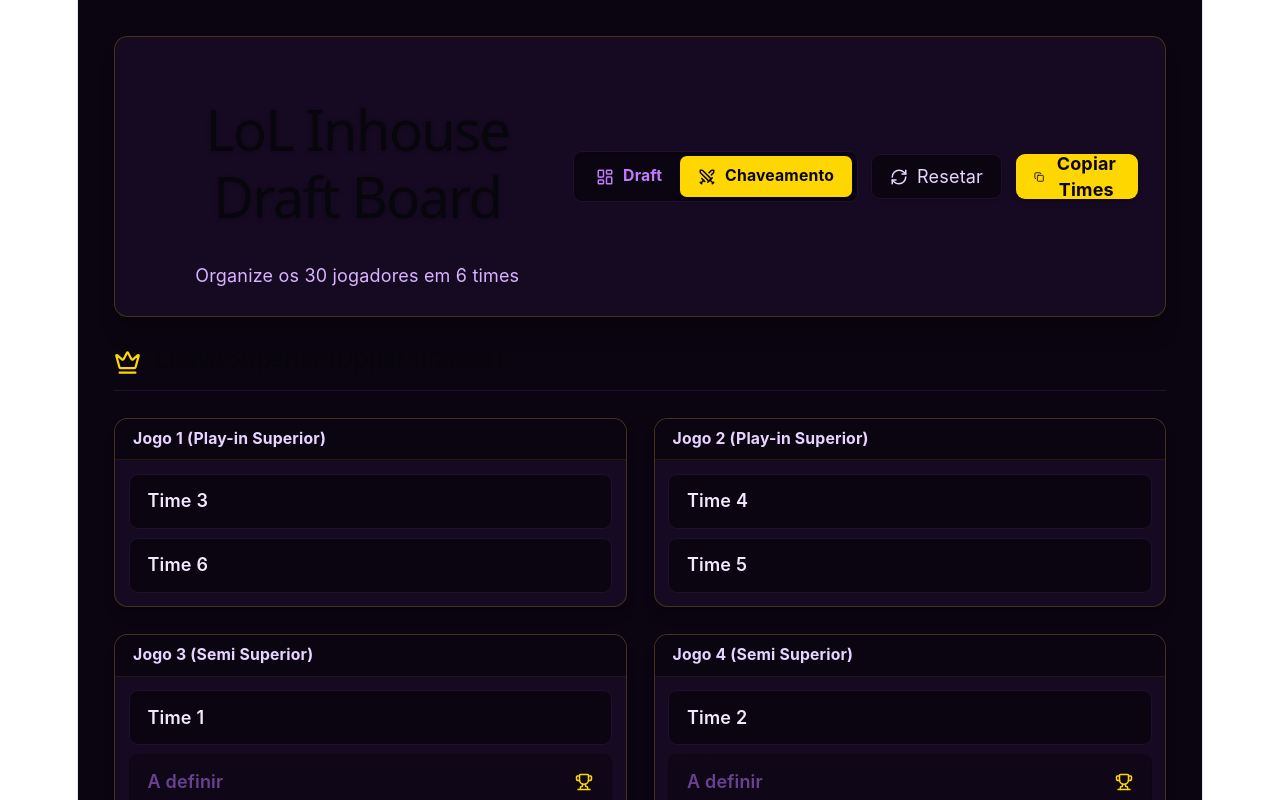
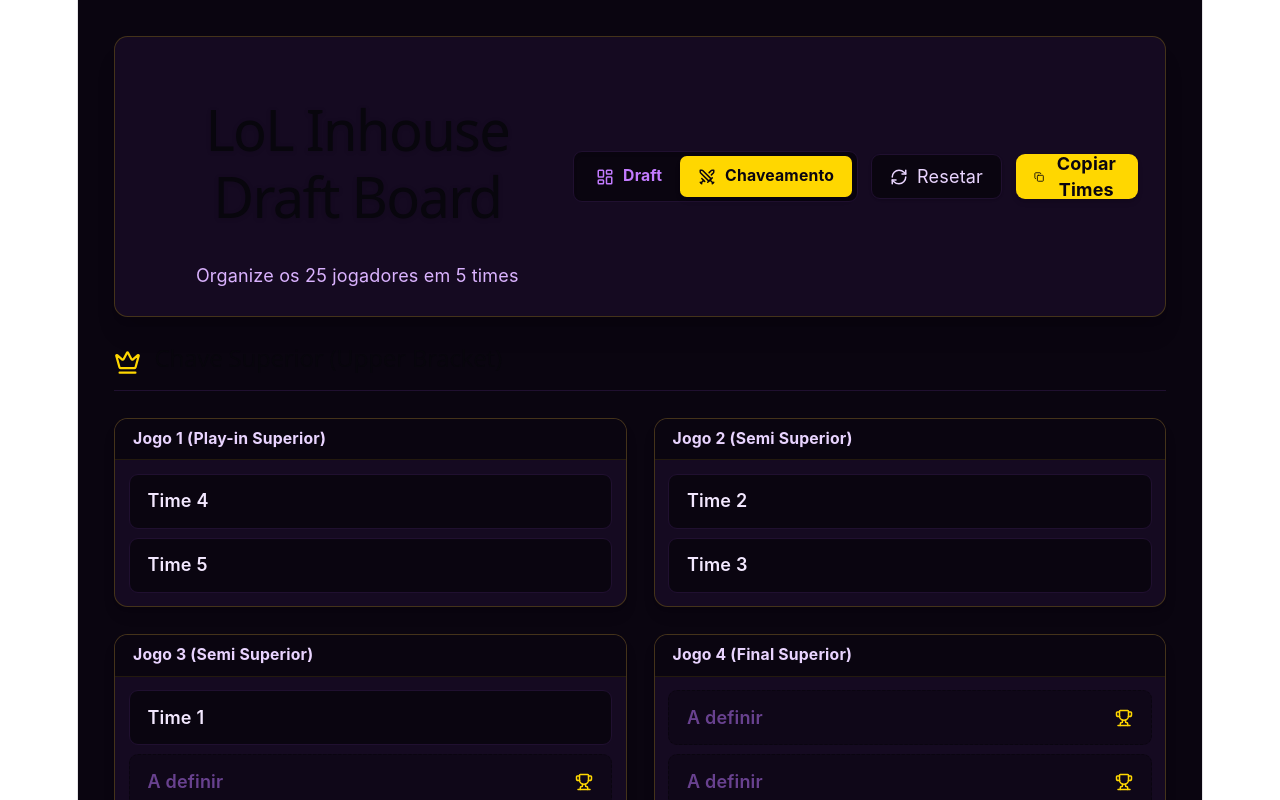
Before and after one commit to victorscborges/lol-inhouse-draft-board, a React (Vite) app: page / in a window 1280 px wide. Both pictures are taken after a click on the button "Chaveamento". Shown: the top 800 px of the page. Built offline with nearby package versions, Linux system fonts and the light colour scheme.

Commit message:
Removed players and back to upper/lower

```diff
--- a/src/App.jsx
+++ b/src/App.jsx
@@ -7,13 +7,11 @@
   { id: 2, name: 'Victor dos Santos Almeida', nick: 'SrCh4ve#BR1', phone: '11 953122652', main: 'TOP', sec: 'ADC', usage: 'Main TOP / Flex ADC' },
   { id: 3, name: 'Guilherme Gonzalez Câmara', nick: 'gzalez#zzz', phone: '13982260198', main: 'JG', sec: 'TOP', usage: 'Main JG / Flex TOP' },
   { id: 4, name: 'Caue Paiva Lucena', nick: 'Lauê Cuccena#br1', phone: '13981694051', main: 'JG', sec: 'SUP', usage: 'Main JG' },
-  { id: 5, name: 'Rafael Henriques', nick: 'akubO#BR1', phone: '13 99706-8797', main: 'JG', sec: 'ADC', usage: 'Main JG / Flex ADC' },
   { id: 6, name: 'Joao Pedro Felippi da Costa', nick: 'Kavazaa#Furia', phone: '13991196998', main: 'MID', sec: 'ADC', usage: 'Autofill ADC / Flex MID' },
   { id: 7, name: 'Renan Rodrigo Campana dos Santos', nick: 'alexa ligar aura #rena', phone: '13974117750', main: 'MID', sec: '-', usage: 'Main MID' },
   { id: 8, name: 'Vitor Felipe Lima Gomes Vieira', nick: 'Meno Mandrakez #br1', phone: '11989994423', main: 'MID', sec: 'JG', usage: 'Autofill JG / Flex MID' },
   { id: 9, name: 'Maycon Lyncon Lima De Sousa', nick: 'Dynamo #TFC', phone: '13982066530', main: 'MID', sec: 'ADC', usage: 'Autofill ADC / Flex MID' },
   { id: 10, name: 'Rhuan Strele Ferreira de Andrade', nick: 'metalfox2001#BR1', phone: '13996644508', main: 'MID', sec: 'TOP', usage: 'Autofill TOP / Flex MID' },
-  { id: 11, name: 'Marcos Vinicius Santos Silva', nick: 'Aurelion SoI#SOL', phone: '13997612181', main: 'MID', sec: 'JG', usage: 'Autofill JG / Flex MID' },
   { id: 12, name: 'Lucas Azenha Paes', nick: '아스본#666', phone: '(11) 997539262', main: 'MID', sec: 'TOP', usage: 'Autofill TOP / Flex MID' },
   { id: 13, name: 'Paulo Ryen Masuda', nick: 'DsM#msd', phone: '13996248636', main: 'ADC', sec: 'JG', usage: 'Main ADC / Flex JG' },
   { id: 14, name: 'Renan Barroso Dos Santos', nick: 'Seighart #BR1', phone: '13991551881', main: 'ADC', sec: 'MID', usage: 'Main ADC / Flex MID' },
@@ -22,21 +20,18 @@
   { id: 17, name: 'Guilherme Lopes dos Santos', nick: 'Naja#gui', phone: '13996713934', main: 'SUP', sec: 'ADC', usage: 'Autofill ADC / Flex SUP' },
   { id: 18, name: 'Felipe Luiz da Silva', nick: 'ChayS#BR1', phone: '13996404897', main: 'SUP', sec: '-', usage: 'Main SUP' },
   { id: 19, name: 'Rodrigo Algamis', nick: 'RodrigoAlgamis#BR1', phone: '13996122000', main: 'SUP', sec: '-', usage: 'Main SUP' },
-  { id: 20, name: 'Guilherme de Carvalho Rocha', nick: 'FELIZ NO SIMPLES #gui', phone: '13991923201', main: 'SUP', sec: 'TOP', usage: 'Autofill TOP / Flex SUP' },
   { id: 21, name: 'Renan Garcia', nick: 'nxnzin#001', phone: '13 991520524', main: 'TOP', sec: 'MID', usage: 'Main TOP' },
   { id: 22, name: 'Luis Gustavo Araujo Santos', nick: 'soulzinhu#2222', phone: '13 99171-3318', main: 'SUP', sec: 'ADC', usage: 'Autofill ADC / Flex SUP' },
   { id: 23, name: 'Guilherme Bechelli', nick: 'BKL#1553', phone: '13 99648-3429', main: 'JG', sec: 'SUP', usage: 'Main JG / Flex SUP' },
   { id: 24, name: 'Eduardo Caldas Alves', nick: 'Rita Cake#2pac', phone: '13988161270', main: 'ADC', sec: '-', usage: 'Main ADC' },
   { id: 25, name: 'João Vitor Maia de Oliveira', nick: 'Kryynn #1852', phone: '11963415901', main: 'JG', sec: 'TOP', usage: 'Main JG / Flex TOP' },
   { id: 26, name: 'Matheus Godinho', nick: 'LittIe God#1302', phone: '13991152717', main: 'TOP', sec: 'SUP', usage: 'Main TOP / Flex SUP' },
-  { id: 27, name: 'Gabriel Casaroti Persico', nick: 'Casaroti#BR1', phone: '13 960009430', main: 'SUP', sec: '-', usage: 'Main SUP' },
   { id: 28, name: 'Igor Aparecido Couto Silva', nick: 'IRN kazuya#otaku', phone: '11 96449-7638', main: 'SUP', sec: 'MID', usage: 'Main SUP / Flex MID' },
-  { id: 29, name: 'Lucas Croce', nick: 'APENAS RISADINHA#HAHA', phone: '-', main: 'TOP', sec: 'MID', usage: 'Main TOP / Flex MID' },
-  { id: 30, name: 'Espaço Reservado', nick: 'Espaço Reservado#BR1', phone: '-', main: 'SUP', sec: 'ADC', usage: 'Main SUP / Flex ADC' }
+  { id: 29, name: 'Lucas Croce', nick: 'APENAS RISADINHA#HAHA', phone: '-', main: 'TOP', sec: 'MID', usage: 'Main TOP / Flex MID' }
 ];
 
 const ROLES = ['TOP', 'JG', 'MID', 'ADC', 'SUP'];
-const TEAMS = ['Time 1', 'Time 2', 'Time 3', 'Time 4', 'Time 5', 'Time 6'];
+const TEAMS = ['Time 1', 'Time 2', 'Time 3', 'Time 4', 'Time 5'];
 
 // Helper para pegar Primeiro e Último nome
 const formatName = (fullName) => {
@@ -49,7 +44,7 @@
 export default function App() {
   const [activeTab, setActiveTab] = useState('draft');
   const [winners, setWinners] = useState({
-    1: null, 2: null, 3: null, 4: null, 5: null, 6: null, 7: null, 8: null, 9: null, 10: null
+    1: null, 2: null, 3: null, 4: null, 5: null, 6: null, 7: null, 8: null
   });
 
   const [teamLabels, setTeamLabels] = useState({
@@ -57,8 +52,7 @@
     'Time 2': 'Time 2',
     'Time 3': 'Time 3',
     'Time 4': 'Time 4',
-    'Time 5': 'Time 5',
-    'Time 6': 'Time 6'
+    'Time 5': 'Time 5'
   });
 
   const [draft, setDraft] = useState({
@@ -67,7 +61,6 @@
     'Time 3': { TOP: null, JG: null, MID: null, ADC: null, SUP: null },
     'Time 4': { TOP: null, JG: null, MID: null, ADC: null, SUP: null },
     'Time 5': { TOP: null, JG: null, MID: null, ADC: null, SUP: null },
-    'Time 6': { TOP: null, JG: null, MID: null, ADC: null, SUP: null },
     'Reservas': { RES1: null, RES2: null }
   });
 
@@ -180,18 +173,17 @@
         'Time 3': { TOP: null, JG: null, MID: null, ADC: null, SUP: null },
         'Time 4': { TOP: null, JG: null, MID: null, ADC: null, SUP: null },
         'Time 5': { TOP: null, JG: null, MID: null, ADC: null, SUP: null },
-        'Time 6': { TOP: null, JG: null, MID: null, ADC: null, SUP: null },
         'Reservas': { RES1: null, RES2: null }
       });
-      setWinners({ 1: null, 2: null, 3: null, 4: null, 5: null, 6: null, 7: null, 8: null, 9: null, 10: null });
-      setTeamLabels({ 'Time 1': 'Time 1', 'Time 2': 'Time 2', 'Time 3': 'Time 3', 'Time 4': 'Time 4', 'Time 5': 'Time 5', 'Time 6': 'Time 6' });
+      setWinners({ 1: null, 2: null, 3: null, 4: null, 5: null, 6: null, 7: null, 8: null });
+      setTeamLabels({ 'Time 1': 'Time 1', 'Time 2': 'Time 2', 'Time 3': 'Time 3', 'Time 4': 'Time 4', 'Time 5': 'Time 5' });
     }
   };
 
-  // Logica de Chaveamento / Torneio (6 times - dupla eliminação com play-in)
+  // Logica de Chaveamento / Torneio (5 times - dupla eliminação com play-in)
   const matches = useMemo(() => {
-    const m1 = { id: 1, title: 'Jogo 1 (Play-in Superior)', t1: 'Time 3', t2: 'Time 6' };
-    const m2 = { id: 2, title: 'Jogo 2 (Play-in Superior)', t1: 'Time 4', t2: 'Time 5' };
+    const m1 = { id: 1, title: 'Jogo 1 (Play-in Superior)', t1: 'Time 4', t2: 'Time 5' };
+    const m2 = { id: 2, title: 'Jogo 2 (Semi Superior)', t1: 'Time 2', t2: 'Time 3' };
 
     const m1Winner = winners[1];
     const m2Winner = winners[2];
@@ -199,34 +191,21 @@
     const m1Loser = m1Winner ? (m1Winner === m1.t1 ? m1.t2 : m1.t1) : null;
     const m2Loser = m2Winner ? (m2Winner === m2.t1 ? m2.t2 : m2.t1) : null;
 
-    const m3 = { id: 3, title: 'Jogo 3 (Semi Superior)', t1: 'Time 1', t2: m2Winner };
-    const m4 = { id: 4, title: 'Jogo 4 (Semi Superior)', t1: 'Time 2', t2: m1Winner };
+    const m3 = { id: 3, title: 'Jogo 3 (Semi Superior)', t1: 'Time 1', t2: m1Winner };
+    const m3Winner = winners[3];
+    const m3Loser = (m3Winner && m3.t1 && m3.t2) ? (m3Winner === m3.t1 ? m3.t2 : m3.t1) : null;
 
-    const m3Winner = winners[3];
+    const m4 = { id: 4, title: 'Jogo 4 (Final Superior)', t1: m2Winner, t2: m3Winner };
     const m4Winner = winners[4];
-
-    const m3Loser = (m3Winner && m3.t1 && m3.t2) ? (m3Winner === m3.t1 ? m3.t2 : m3.t1) : null;
     const m4Loser = (m4Winner && m4.t1 && m4.t2) ? (m4Winner === m4.t1 ? m4.t2 : m4.t1) : null;
 
-    const m5 = { id: 5, title: 'Jogo 5 (Inferior R1)', t1: m1Loser, t2: m4Loser };
-    const m6 = { id: 6, title: 'Jogo 6 (Inferior R1)', t1: m2Loser, t2: m3Loser };
+    const m5 = { id: 5, title: 'Jogo 5 (Inferior R1 - Eliminação)', t1: m1Loser, t2: m2Loser };
+    const m6 = { id: 6, title: 'Jogo 6 (Inferior R2 - Eliminação)', t1: winners[5], t2: m3Loser };
+    const m7 = { id: 7, title: 'Jogo 7 (Inferior Final - Eliminação)', t1: winners[6], t2: m4Loser };
 
-    const m5Winner = winners[5];
-    const m6Winner = winners[6];
+    const m8 = { id: 8, title: 'Jogo 8 (GRANDE FINAL)', t1: m4Winner, t2: winners[7] };
 
-    const m7 = { id: 7, title: 'Jogo 7 (Final Superior)', t1: m3Winner, t2: m4Winner };
-    const m7Winner = winners[7];
-    const m7Loser = (m7Winner && m7.t1 && m7.t2) ? (m7Winner === m7.t1 ? m7.t2 : m7.t1) : null;
-
-    const m8 = { id: 8, title: 'Jogo 8 (Inferior Semifinal)', t1: m5Winner, t2: m6Winner };
-    const m8Winner = winners[8];
-
-    const m9 = { id: 9, title: 'Jogo 9 (Final Inferior)', t1: m8Winner, t2: m7Loser };
-    const m9Winner = winners[9];
-
-    const m10 = { id: 10, title: 'GRANDE FINAL', t1: m7Winner, t2: m9Winner };
-
-    return { 1: m1, 2: m2, 3: m3, 4: m4, 5: m5, 6: m6, 7: m7, 8: m8, 9: m9, 10: m10 };
+    return { 1: m1, 2: m2, 3: m3, 4: m4, 5: m5, 6: m6, 7: m7, 8: m8 };
   }, [winners]);
 
   const handleSetWinner = (matchId, teamId) => {
@@ -234,17 +213,15 @@
     setWinners(prev => {
       const next = { ...prev, [matchId]: teamId };
 
-      // Reseta jogos subsequentes (dependências do bracket de 6 times)
+      // Reseta jogos subsequentes (dependências do bracket de 5 times)
       const resetAfter = {
-        1: [4, 5, 7, 8, 9, 10],
-        2: [3, 6, 7, 8, 9, 10],
-        3: [6, 7, 9, 10],
-        4: [5, 7, 9, 10],
-        5: [8, 9, 10],
-        6: [8, 9, 10],
-        7: [9, 10],
-        8: [9, 10],
-        9: [10]
+        1: [3, 4, 5, 6, 7, 8],
+        2: [4, 5, 6, 7, 8],
+        3: [4, 6, 7, 8],
+        4: [7, 8],
+        5: [6, 7, 8],
+        6: [7, 8],
+        7: [8]
       };
 
       (resetAfter[matchId] || []).forEach(id => {
@@ -333,7 +310,7 @@
             <h1 className="text-3xl font-bold text-[#FFD700] drop-shadow-sm">
               LoL Inhouse Draft Board
             </h1>
-            <p className="text-purple-300 mt-1 text-sm md:text-base">Organize os {initialPlayers.length} jogadores em 6 times</p>
+            <p className="text-purple-300 mt-1 text-sm md:text-base">Organize os {initialPlayers.length} jogadores em 5 times</p>
           </div>
           <div className="flex flex-col sm:flex-row gap-3 mt-4 md:mt-0 items-center">
 
@@ -655,20 +632,15 @@
                 <h2 className="text-2xl font-bold text-[#FFD700]">Chave Superior (Upper Bracket)</h2>
               </div>
 
-              <div className="grid grid-cols-1 md:grid-cols-2 gap-6 mb-6">
+              <div className="grid grid-cols-1 md:grid-cols-2 gap-6">
                 <MatchCard match={matches[1]} />
                 <MatchCard match={matches[2]} />
-              </div>
-              <div className="grid grid-cols-1 md:grid-cols-2 gap-6 mb-6">
                 <MatchCard match={matches[3]} />
                 <MatchCard match={matches[4]} />
               </div>
-              <div className="max-w-md mx-auto">
-                <MatchCard match={matches[7]} />
-              </div>
 
               <p className="mt-3 text-xs text-purple-400">
-                * Com 6 times, usamos dois jogos de <span className="text-purple-200 font-semibold">play-in</span>. Os times 1 e 2 entram direto nas semifinais superiores.
+                * Com 5 times, usamos um <span className="text-purple-200 font-semibold">play-in</span> (Jogo 1) e o <span className="text-purple-200 font-semibold">Time 1</span> entra com bye na semi (Jogo 3).
               </p>
             </div>
 
@@ -679,13 +651,10 @@
                 <h2 className="text-2xl font-bold text-[#FFD700]">Chave Inferior (Lower Bracket)</h2>
               </div>
 
-              <div className="grid grid-cols-1 md:grid-cols-2 gap-6 mb-6">
+              <div className="grid grid-cols-1 md:grid-cols-2 gap-6">
                 <MatchCard match={matches[5]} />
                 <MatchCard match={matches[6]} />
-              </div>
-              <div className="grid grid-cols-1 md:grid-cols-2 gap-6">
-                <MatchCard match={matches[8]} />
-                <MatchCard match={matches[9]} />
+                <MatchCard match={matches[7]} />
               </div>
             </div>
 
@@ -697,14 +666,14 @@
               </div>
 
               <div className="max-w-md mx-auto space-y-6">
-                <MatchCard match={matches[10]} />
+                <MatchCard match={matches[8]} />
 
-                {winners[10] && (
+                {winners[8] && (
                   <div className="p-6 bg-gradient-to-br from-[#150A21] to-[#0A0510] border border-[#FFD700]/30 rounded-2xl text-center shadow-[0_0_30px_rgba(250,204,21,0.1)]">
                     <Trophy className="w-16 h-16 text-[#FFD700] mx-auto mb-4 drop-shadow-[0_0_15px_rgba(250,204,21,0.4)]" />
                     <h3 className="text-xl text-purple-200 font-medium">CAMPEÃO DO INHOUSE</h3>
                     <div className="text-4xl font-black text-[#FFD700] mt-2 drop-shadow-md">
-                      {teamLabels[winners[10]]}
+                      {teamLabels[winners[8]]}
                     </div>
                   </div>
                 )}
```
